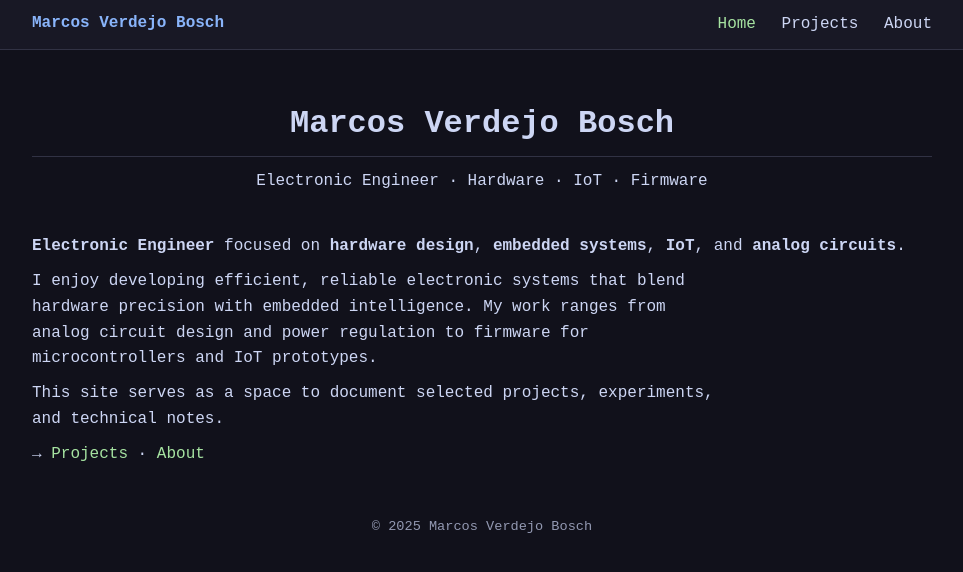
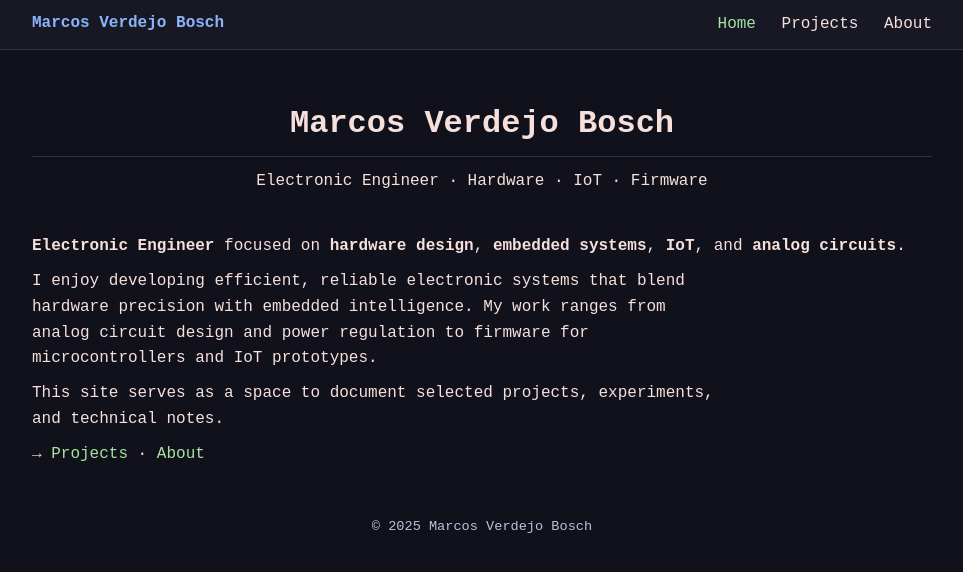
Before and after one commit to MarcosVerde/MarcosVerde.github.io, a Jekyll site: the page built from index.md, in a window 1280 px wide. Shown: the top 572 px of the page, without its empty margins (158-1121 px from the left). Built offline with Jekyll 4.4.1, drawn with Linux system fonts in a browser that asks for light colours.

Commit message:
Update style.css
Lighten main text color for better contrast

```diff
--- a/assets/css/style.css
+++ b/assets/css/style.css
@@ -8,14 +8,15 @@
   /* Base tones from the palette */
   --bg: #11111b;        /* main background (darkest) */
   --bg-alt: #181825;    /* navbar / panels */
-  --fg: #cdd6f4;        /* main text (very light) */
-  --muted: #9399b2;     /* secondary text */
+  --fg: #f5e0dc;        /* main text: lighter, almost white */
+  --muted: #bac2de;     /* secondary text: soft cool gray-blue */
   --line: #313244;      /* borders / separators */
 
   /* Accents from the palette */
   --accent: #89b4fa;    /* primary accent: bright blue */
   --accent-alt: #a6e3a1;/* secondary accent: soft green */
 }
+
 
 /* Base layout */
 
```
